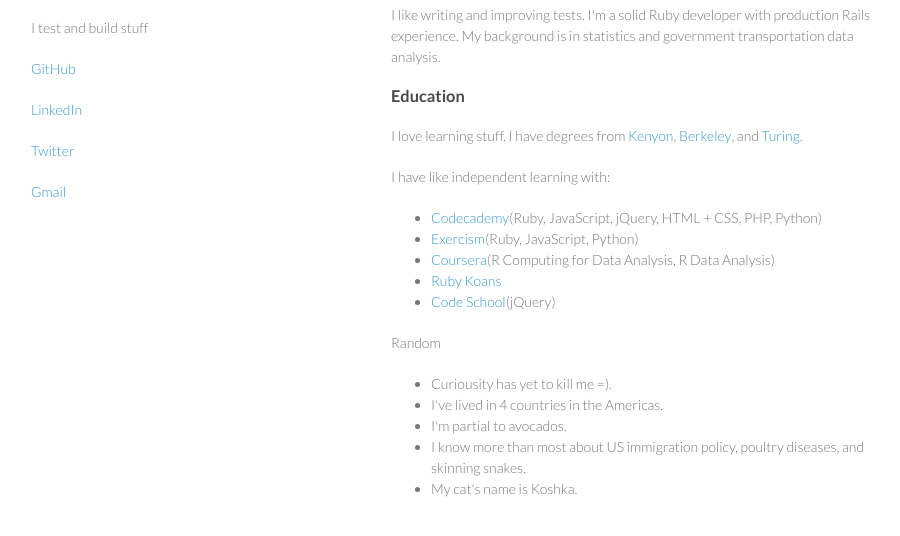
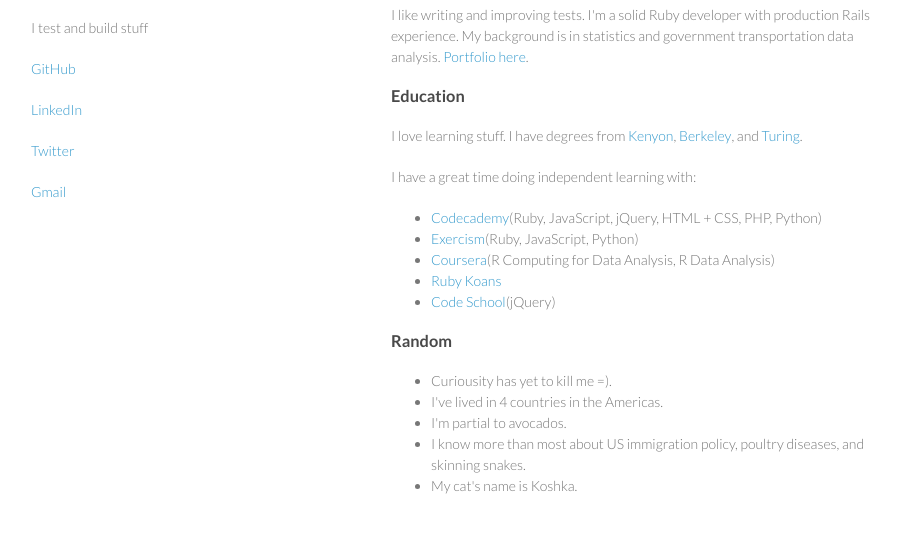
Before and after one commit to EmilyMB/emilymb.github.io, a plain HTML site: page index.html in a window 1280 px wide. Shown: the part 92-628 px from the top of the page, without its empty margins (179-1079 px from the left). Drawn offline with Linux system fonts and the light colour scheme.

Commit message:
Add portfolio link

```diff
--- a/index.html
+++ b/index.html
@@ -28,14 +28,14 @@
         <h3>
 <a id="welcome" class="anchor" href="#welcome" aria-hidden="true"><span class="octicon octicon-link"></span></a>Welcome</h3>
 
-<p>I like writing and improving tests. I'm a solid Ruby developer with production Rails experience. My background is in statistics and government transportation data analysis.
+<p>I like writing and improving tests. I'm a solid Ruby developer with production Rails experience. My background is in statistics and government transportation data analysis. <a href=http://people.turing.io/people/emily_berkeley>Portfolio here</a>.
 </p>
 
 <h3>
 <a id="education" class="anchor" href="#education" aria-hidden="true"><span class="octicon octicon-link"></span></a>Education</h3>
 
 <p>I love learning stuff. I have degrees from <a href="http://www.kenyon.edu">Kenyon</a>, <a href="http://www.berkeley.edu">Berkeley</a>, and <a href="http://turing.io">Turing</a>.</p>
-<p>I have like independent learning with:
+<p>I have a great time doing independent learning with:
    <ul>
      <li><a href="http://www.codecademy.com">Codecademy</a>(Ruby, JavaScript, jQuery, HTML + CSS, PHP, Python)</li>
      <li><a href="http://exercism.io">Exercism</a>(Ruby, JavaScript, Python)</li>
@@ -44,9 +44,9 @@
      <li><a href="https://www.codeschool.com">Code School</a>(jQuery)</li>
    </ul>
 </p>
-
+<h3>
 <a id="other" class="anchor" href="#other" aria-hidden="true"><span class="octicon octicon-link"></span></a>Random</h3>
-
+</h3>
 <p>
   <ul>
     <li>Curiousity has yet to kill me =).</li>
```
